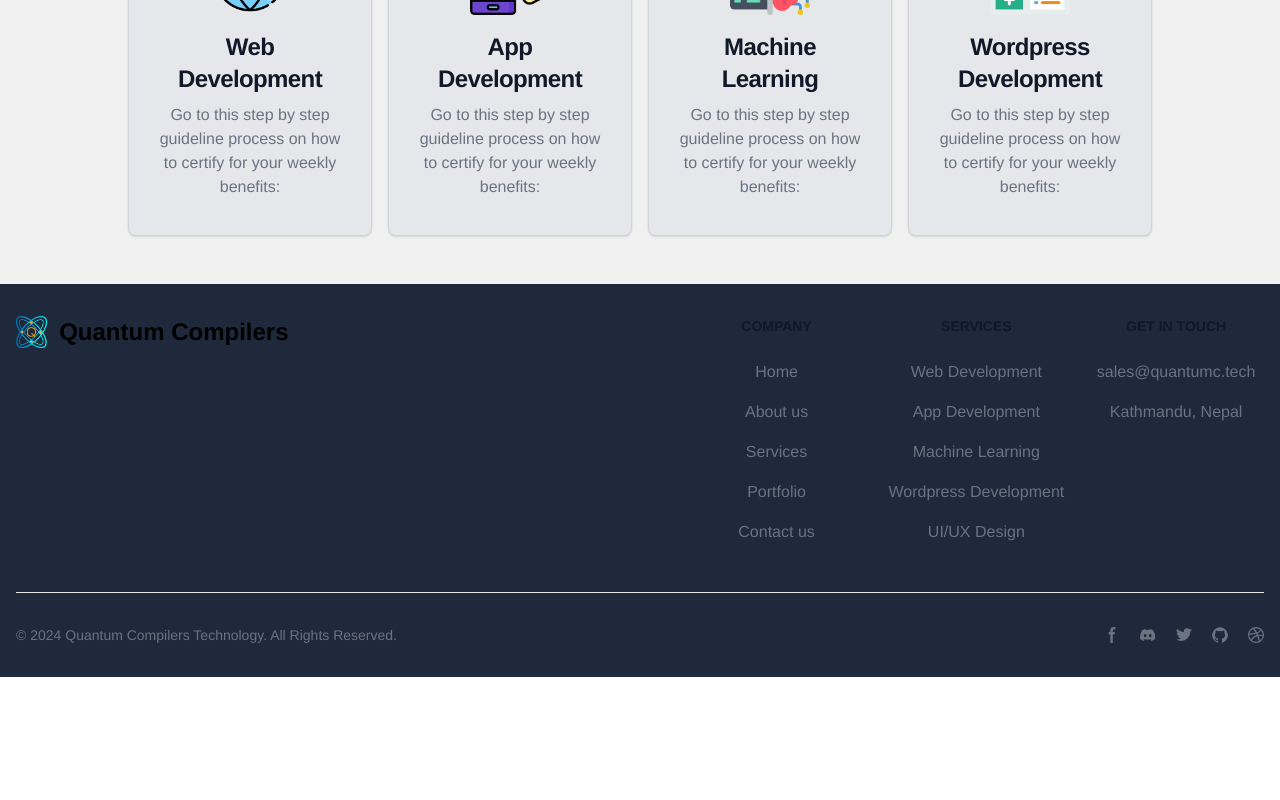
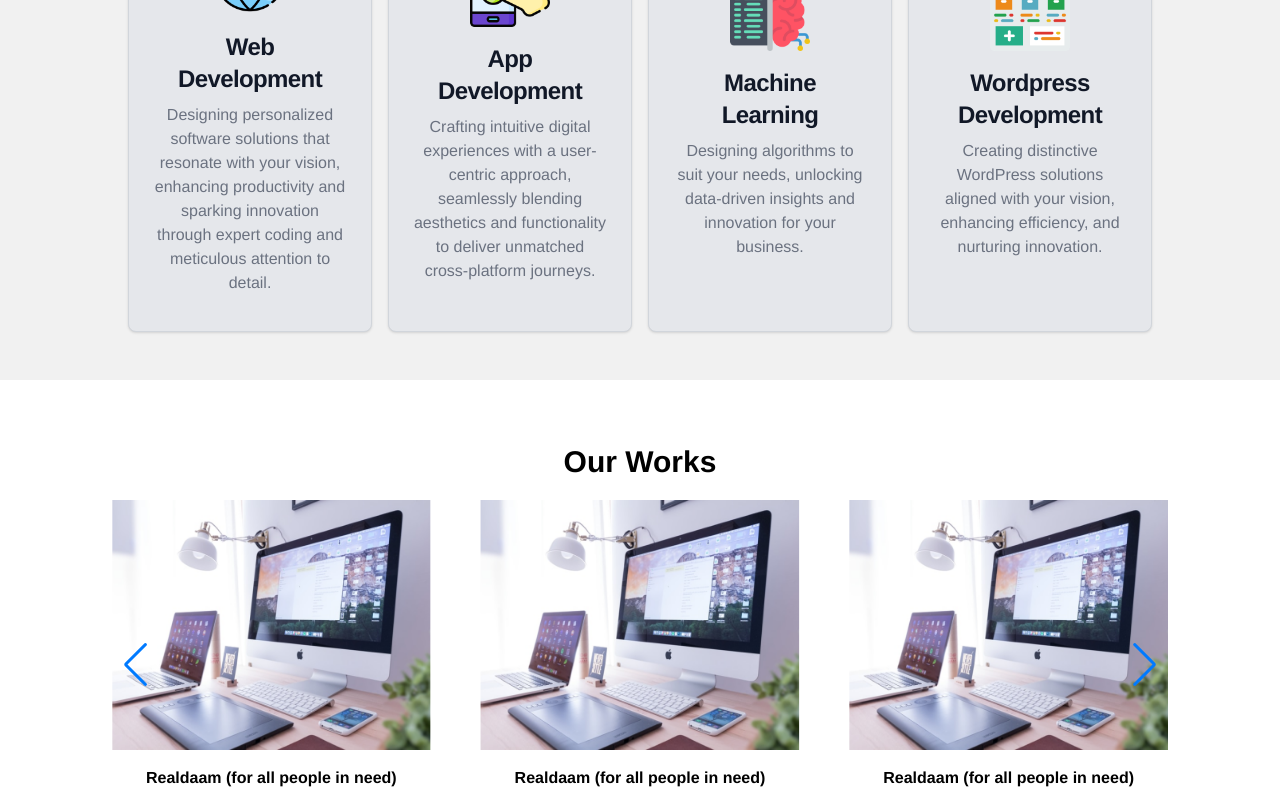
Before and after one commit to Rajan66/QuantumC, a React (Create React App) app: page / in a window 1280 px wide. Shown: the part 1460-2260 px from the top of the page. Before the commit the page ends 2137 px from the top, so only its background shows below. Built offline with nearby package versions, Linux system fonts and the light colour scheme.

Commit message:
ft: works section

```diff
--- a/package.json
+++ b/package.json
@@ -8,7 +8,9 @@
     "@testing-library/user-event": "^13.5.0",
     "react": "^18.2.0",
     "react-dom": "^18.2.0",
+    "react-router-dom": "^6.22.3",
     "react-scripts": "5.0.1",
+    "swiper": "^11.1.0",
     "web-vitals": "^2.1.4"
   },
   "scripts": {
--- a/src/App.js
+++ b/src/App.js
@@ -3,6 +3,7 @@ import Hero from "./components/Hero";
 import Navbar from "./components/Navbar";
 import Intro from "./components/Intro";
 import Services from "./components/Services";
+import Works from "./components/Works";
 
 function App() {
   return (
@@ -11,6 +12,8 @@ function App() {
       <Hero />
       <Intro />
       <Services />
+
+      <Works/>
       <Footer />
     </div>
   );
--- a/src/components/Services.js
+++ b/src/components/Services.js
@@ -15,28 +15,28 @@ const Services = () => {
                         <a href="#">
                             <h5 class="mb-2 text-2xl font-semibold tracking-tight text-gray-900">Web Development</h5>
                         </a>
-                        <p class="mb-3 font-normal text-gray-500 ">Go to this step by step guideline process on how to certify for your weekly benefits:</p>
+                        <p class="mb-3 font-normal text-gray-500 ">Designing personalized software solutions that resonate with your vision, enhancing productivity and sparking innovation through expert coding and meticulous attention to detail.</p>
                     </div>
                     <div class="max-w-sm p-6  border rounded-lg shadow bg-gray-200 border-gray-300 flex flex-col items-center justify-center">
                         <img src={app} className='w-20 mb-4' />
                         <a href="#">
                             <h5 class="mb-2 text-2xl font-semibold tracking-tight text-gray-900">App Development</h5>
                         </a>
-                        <p class="mb-3 font-normal text-gray-500 ">Go to this step by step guideline process on how to certify for your weekly benefits:</p>
+                        <p class="mb-3 font-normal text-gray-500 ">Crafting intuitive digital experiences with a user-centric approach, seamlessly blending aesthetics and functionality to deliver unmatched cross-platform journeys.</p>
                     </div>
                     <div class="max-w-sm p-6  border rounded-lg shadow bg-gray-200 border-gray-300 flex flex-col items-center justify-center">
                         <img src={machine} className='w-20 mb-4' />
                         <a href="#">
                             <h5 class="mb-2 text-2xl font-semibold tracking-tight text-gray-900">Machine Learning</h5>
                         </a>
-                        <p class="mb-3 font-normal text-gray-500 ">Go to this step by step guideline process on how to certify for your weekly benefits:</p>
+                        <p class="mb-3 font-normal text-gray-500 ">Designing algorithms to suit your needs, unlocking data-driven insights and innovation for your business.</p>
                     </div>
                     <div class="max-w-sm p-6  border rounded-lg shadow bg-gray-200 border-gray-300 flex flex-col items-center justify-center">
                         <img src={wordpress} className='w-20 mb-4' />
                         <a href="#">
                             <h5 class="mb-2 text-2xl font-semibold tracking-tight text-gray-900">Wordpress Development</h5>
                         </a>
-                        <p class="mb-3 font-normal text-gray-500 ">Go to this step by step guideline process on how to certify for your weekly benefits:</p>
+                        <p class="mb-3 font-normal text-gray-500 ">Creating distinctive WordPress solutions aligned with your vision, enhancing efficiency, and nurturing innovation.</p>
                     </div>
                 </div>
             </div>
--- /dev/null
+++ b/src/components/Works.js
@@ -0,0 +1,121 @@
+import React from 'react'
+import { Swiper, SwiperSlide } from 'swiper/react';
+
+import 'swiper/css';
+import 'swiper/css/pagination';
+import 'swiper/css/navigation';
+
+import { Autoplay, Pagination, Navigation } from 'swiper/modules';
+
+import realdaam from '../images/realdaam.png'
+
+const Works = () => {
+
+    return (
+        <section className='bg-white'>
+            <div className="max-w-screen-2xl container mx-auto xl:px-28 px-4 py-16">
+                <div className="text-center">
+                    <h2 className="text-3xl font-semibold capitalize mb-5">
+                        Our works
+                    </h2>
+                </div>
+                <div className='mb-16'>
+                    <Swiper
+                        slidesPerView={1}
+                        spaceBetween={10}
+                        autoplay={{
+                            delay: 3000,
+                            disableOnInteraction: false,
+                        }}
+                        pagination={{
+                            clickable: true,
+                        }}
+                        breakpoints={{
+                            640: {
+                                slidesPerView: 1,
+                                spaceBetween: 20,
+                            },
+                            768: {
+                                slidesPerView: 2,
+                                spaceBetween: 40,
+                            },
+                            1024: {
+                                slidesPerView: 3,
+                                spaceBetween: 50,
+                            },
+                        }}
+                        navigation={true}
+                        modules={[Autoplay, Pagination, Navigation]}
+                        className="mySwiper"
+                    >
+                        <div className=''>
+                            <SwiperSlide>
+                                <a href='https://www.realdaam.com/' >
+                                    <img
+                                        src={realdaam}
+                                        alt="Realdaam"
+                                        className="mx-auto w-full h-[250px] hover:scale-105 transition-all duration-300"
+                                    />
+                                </a>
+                                <div className="mt-4 px-4 relative">
+                                    <h4 className="text-base font-semibold mb-10 truncate">Realdaam (for all people in need)</h4>
+                                </div>
+                            </SwiperSlide>
+                            <SwiperSlide>
+                                <a href='https://www.realdaam.com/' >
+                                    <img
+                                        src={realdaam}
+                                        alt="Realdaam"
+                                        className="mx-auto w-full h-[250px] hover:scale-105 transition-all duration-300"
+                                    />
+                                </a>
+                                <div className="mt-4 px-4 relative">
+                                    <h4 className="text-base font-semibold mb-2 truncate">Realdaam (for all people in need)</h4>
+                                </div>
+                            </SwiperSlide>
+                            <SwiperSlide>
+                                <a href='https://www.realdaam.com/' >
+                                    <img
+                                        src={realdaam}
+                                        alt="Realdaam"
+                                        className="mx-auto w-full h-[250px] hover:scale-105 transition-all duration-300"
+                                    />
+                                </a>
+                                <div className="mt-4 px-4 relative">
+                                    <h4 className="text-base font-semibold mb-2 truncate">Realdaam (for all people in need)</h4>
+                                </div>
+                            </SwiperSlide>
+                            <SwiperSlide>
+                                <a href='https://www.realdaam.com/' >
+                                    <img
+                                        src={realdaam}
+                                        alt="Realdaam"
+                                        className="mx-auto w-full h-[250px] hover:scale-105 transition-all duration-300"
+                                    />
+                                </a>
+                                <div className="mt-4 px-4 relative">
+                                    <h4 className="text-base font-semibold mb-2 truncate">Realdaam (for all people in need)</h4>
+                                </div>
+                            </SwiperSlide>
+                            <SwiperSlide>
+                                <a href='https://www.realdaam.com/' >
+                                    <img
+                                        src={realdaam}
+                                        alt="Realdaam"
+                                        className="mx-auto w-full h-[250px] hover:scale-105 transition-all duration-300"
+                                    />
+                                </a>
+                                <div className="mt-4 px-4 relative">
+                                    <h4 className="text-base font-semibold mb-2 truncate">Realdaam (for all people in need)</h4>
+                                </div>
+                            </SwiperSlide>
+                        </div>
+                    </Swiper>
+                </div>
+            </div>
+        </section>
+    );
+};
+
+
+export default Works
```
Also changed, not shown: src/images/realdaam.png (added), 1 other file (tests, documents, lock files or other folders).
